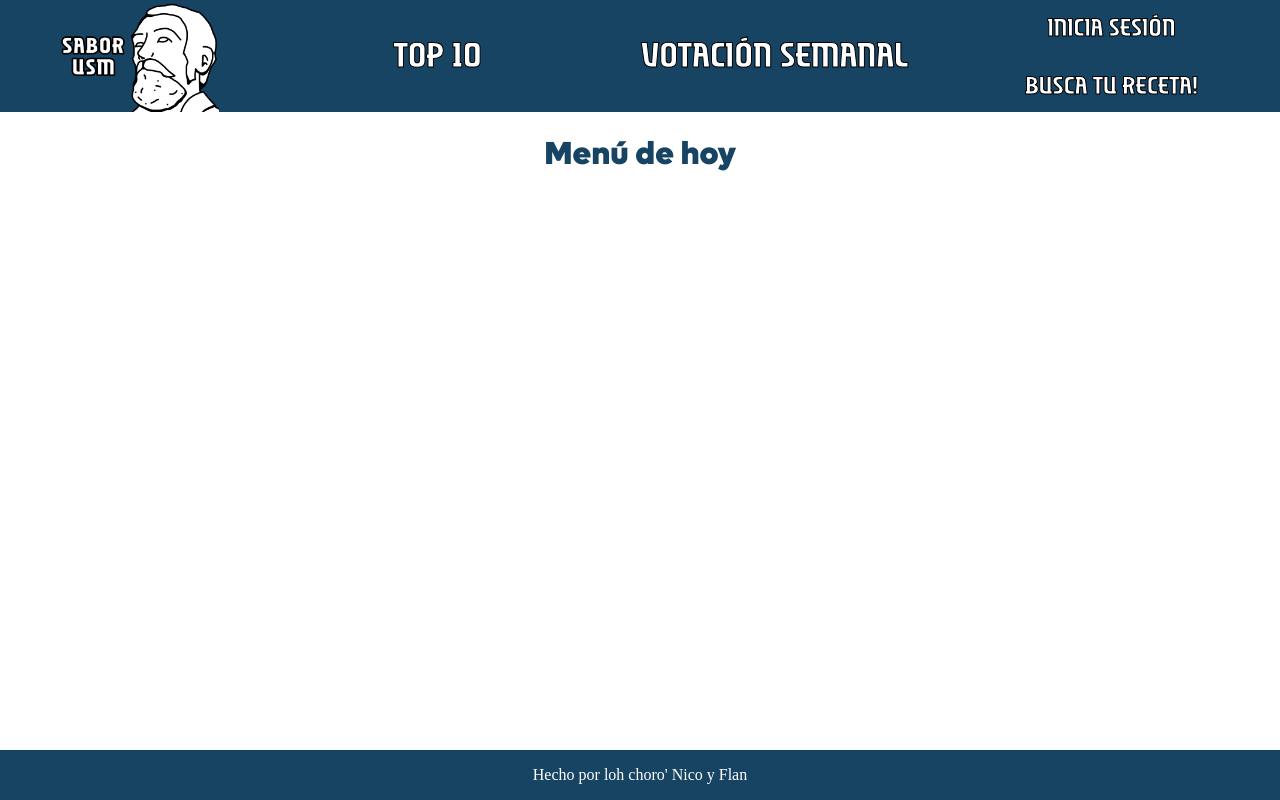
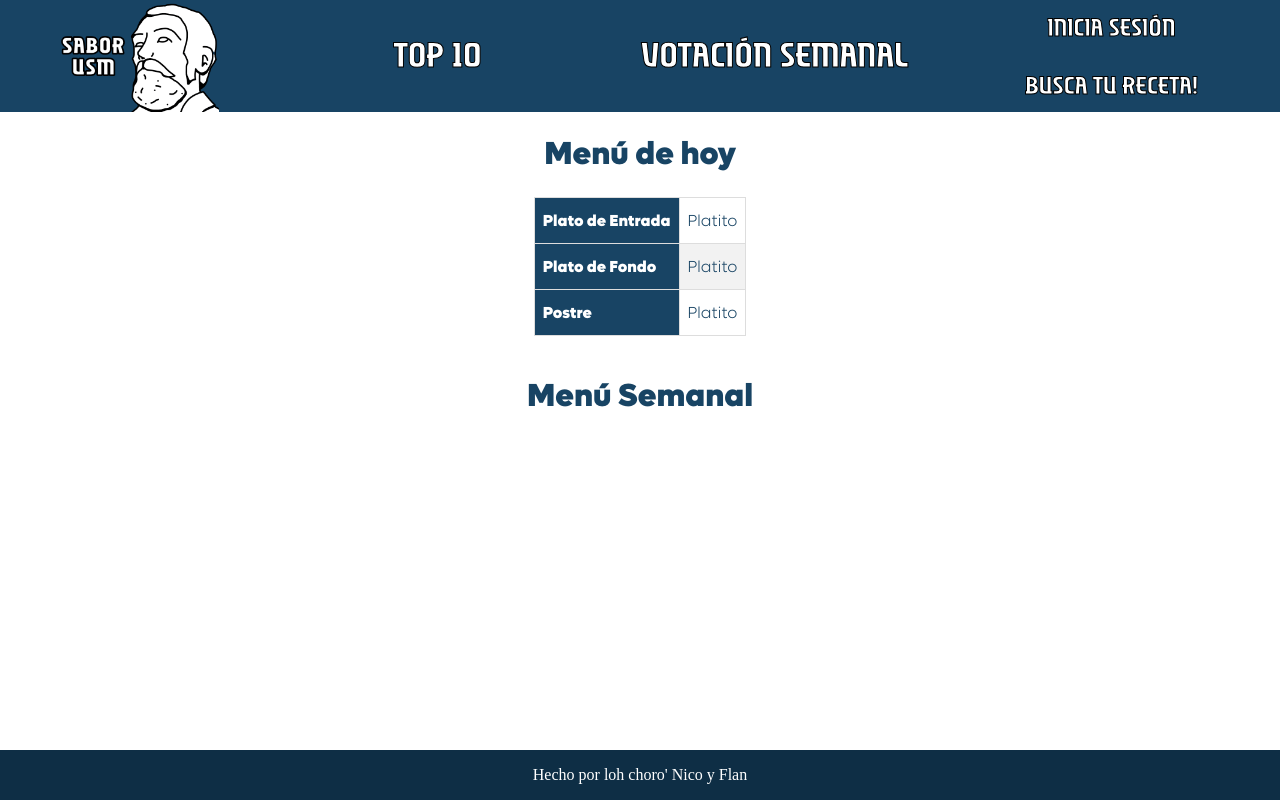
Before and after one commit to RazorLazor27/BD_2, a PHP site: page /php/index.php in a window 1280 px wide. Run offline with PHP 8.4, Linux system fonts and the light colour scheme.

Commit message:
Cambios Flan 20:37

```diff
--- a/css/estilo.css
+++ b/css/estilo.css
@@ -44,6 +44,7 @@ h1
 {
     font-family: "Lufga_Black"
 }
+
 .cabeza
 {
     position: sticky;
@@ -64,7 +65,6 @@ h1
 
 .cuerpo
 {
-    width: 100%;
     text-align: center;
     color:#184464;
 }
@@ -75,7 +75,7 @@ h1
     width: 100%;
     text-align: center;
     color:#ffffff;
-    background-color: #184464;
+    background-color: #0E2E45;
 }
 
 .Boton{
@@ -114,3 +114,31 @@ h1
     grid-column: 4;
     grid-row: 2;
 }
+
+#Almuerzo {
+    margin-left: auto;
+    margin-right: auto;
+    table-layout: fixed;
+    font-family: "Lufga";
+    border-collapse: collapse;
+  }
+
+  #Almuerzo td, #Almuerzo th {
+    border: 1px solid #ddd;
+    padding: 8px;
+  }
+
+  #Almuerzo tr:nth-child(even){background-color: #f2f2f2;}
+
+  #Almuerzo tr:hover {background-color: #ddd;}
+
+  #Almuerzo th:hover {background-color: #0E2E45;}
+
+  #Almuerzo th {
+    font-family: "Lufga_Black";
+    padding-top: 12px;
+    padding-bottom: 12px;
+    text-align: left;
+    background-color: #184464;
+    color: white;
+  }
--- a/php/index.php
+++ b/php/index.php
@@ -4,6 +4,25 @@
 
     <h1>Menú de hoy</h1>
 
+      <table id="Almuerzo">
+        <tr>
+          <th>Plato de Entrada</th>
+          <td>Platito</td>
+        </tr>
+        <tr>
+          <th>Plato de Fondo</th>
+          <td>Platito</td>
+        </tr>
+        <tr>
+          <th>Postre</th>
+          <td>Platito</td>
+        </tr>
+      </table>
+
+    <br>
+
+    <h1>Menú Semanal</h1>
+
   </div>
 
 <?php include 'base_bottom.php' ?>
```
